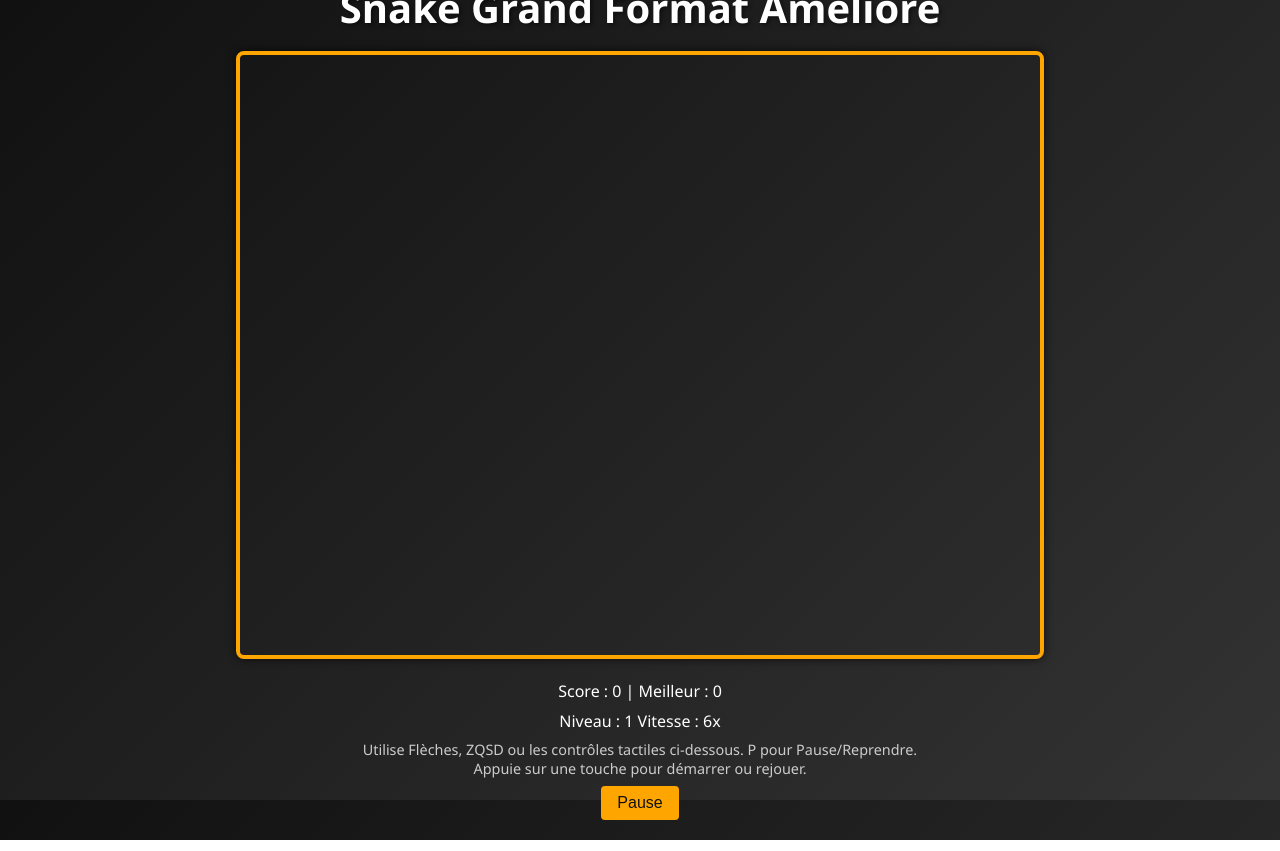
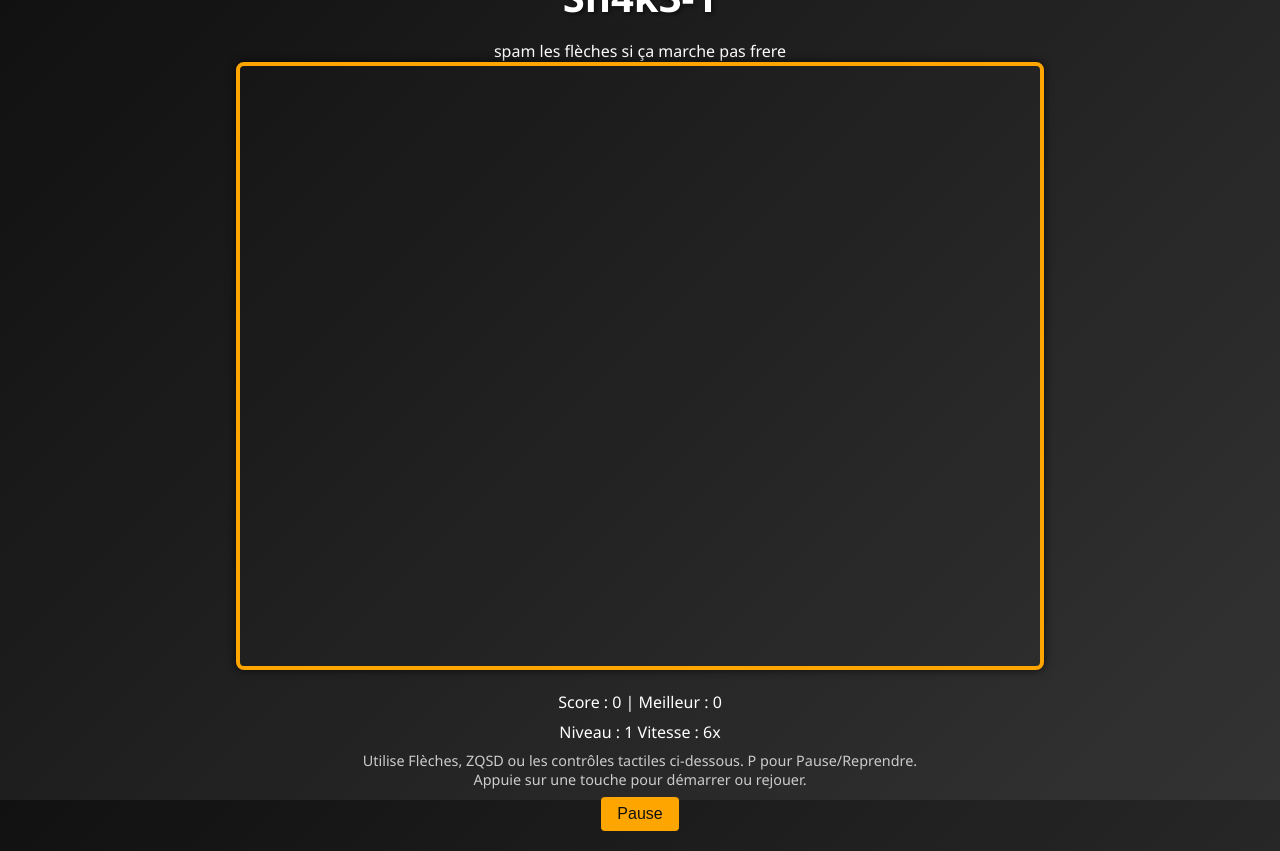
Before and after one commit to TonyCreativeDesign/SNAKE, a plain HTML site: page index.html in a window 1280 px wide. Drawn offline with Linux system fonts and the light colour scheme.

Commit message:
Update index.html

```diff
--- a/index.html
+++ b/index.html
@@ -9,7 +9,8 @@
 </head>
 <body>
   <div class="container">
-    <h1>Snake Grand Format Amélioré</h1>
+    <h1>Sn4k3-1</h1>
+<p>spam les flèches si ça marche pas frere</p>
     <div class="canvas-wrapper">
       <canvas id="gameCanvas" width="800" height="600"></canvas>
       <div class="touch-controls">
```
